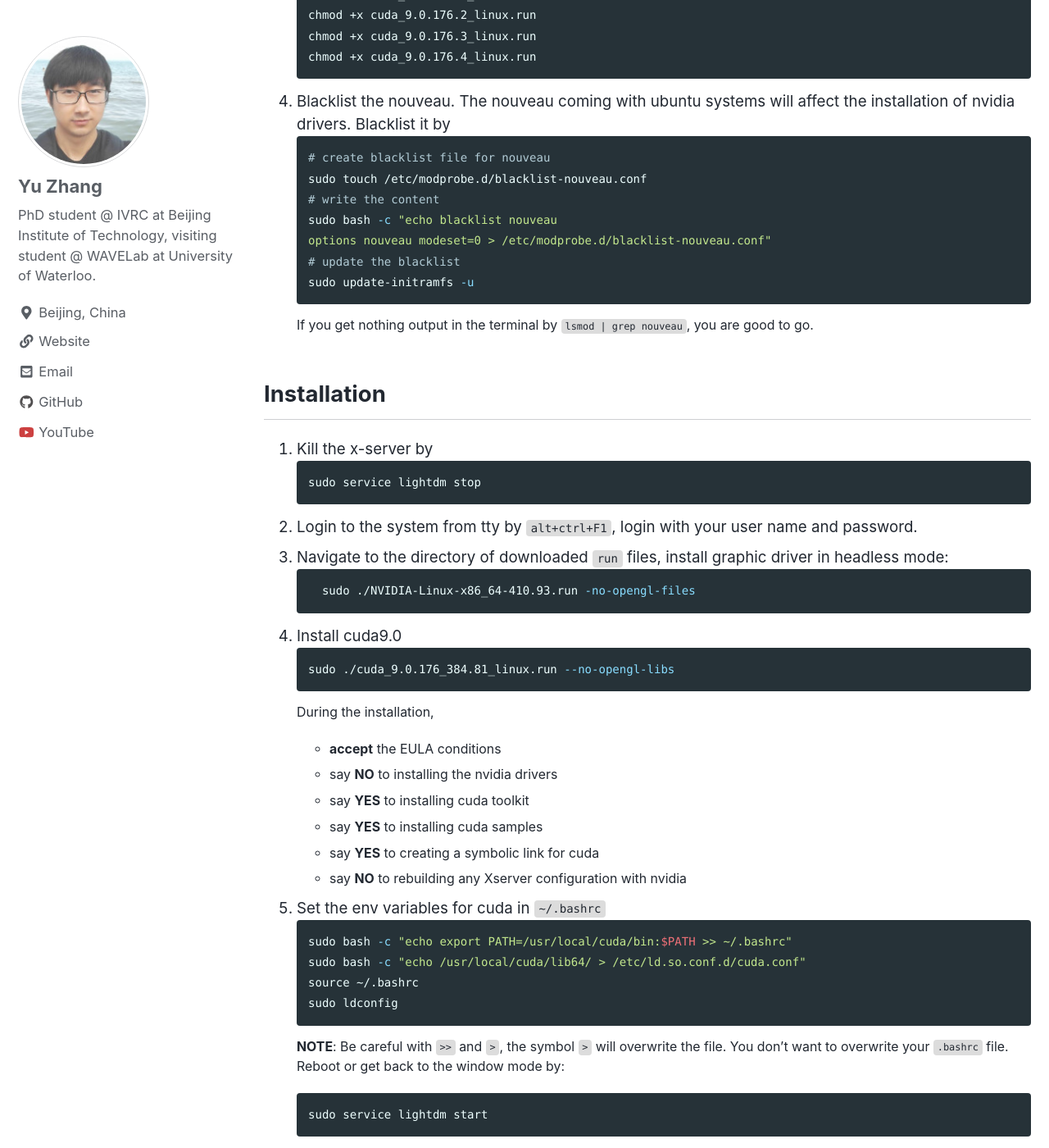
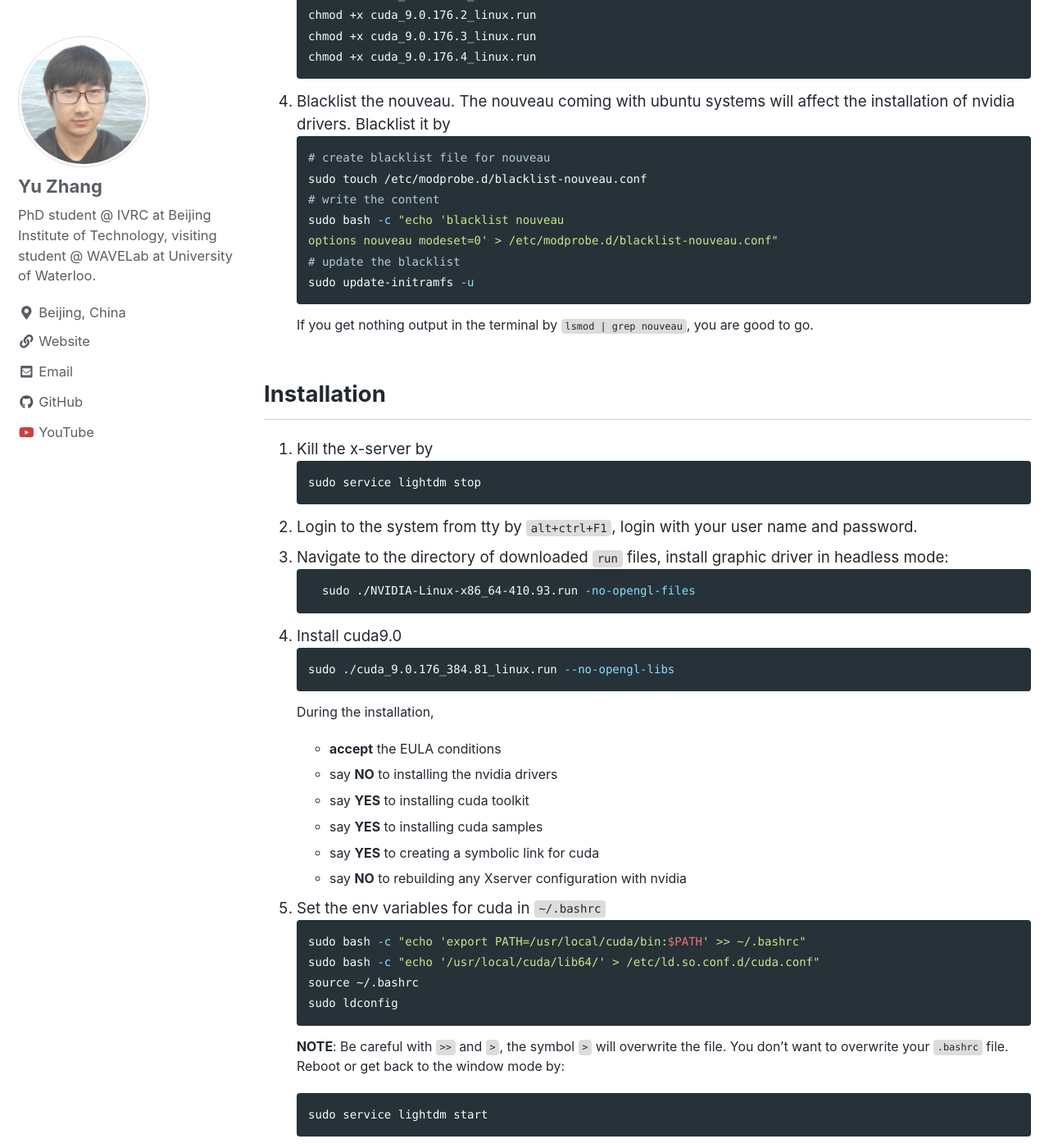
Before and after one commit to product-noob/my-blog, a Jekyll site: the page built from _posts/2019-01-06-nvidia-driver-and-cuda9-installation.md, in a window 1280 px wide and 1400 px high, scrolled down 1352 px. Shown: the whole window at 82% size. Built offline with Jekyll 4.4.1, drawn with Linux system fonts in a browser that asks for light colours; nearby versions of some CDN libraries.

Commit message:
fix typog

````diff
--- a/_posts/2019-01-06-nvidia-driver-and-cuda9-installation.md
+++ b/_posts/2019-01-06-nvidia-driver-and-cuda9-installation.md
@@ -44,8 +44,8 @@ chmod +x cuda_9.0.176.4_linux.run
 # create blacklist file for nouveau
 sudo touch /etc/modprobe.d/blacklist-nouveau.conf
 # write the content
-sudo bash -c "echo blacklist nouveau
-options nouveau modeset=0 > /etc/modprobe.d/blacklist-nouveau.conf"
+sudo bash -c "echo 'blacklist nouveau
+options nouveau modeset=0' > /etc/modprobe.d/blacklist-nouveau.conf"
 # update the blacklist
 sudo update-initramfs -u
 ```
@@ -75,8 +75,8 @@ During the installation,
 
 5. Set the env variables for cuda in `~/.bashrc`
 ```bash
-sudo bash -c "echo export PATH=/usr/local/cuda/bin:$PATH >> ~/.bashrc"
-sudo bash -c "echo /usr/local/cuda/lib64/ > /etc/ld.so.conf.d/cuda.conf"
+sudo bash -c "echo 'export PATH=/usr/local/cuda/bin:$PATH' >> ~/.bashrc"
+sudo bash -c "echo '/usr/local/cuda/lib64/' > /etc/ld.so.conf.d/cuda.conf"
 source ~/.bashrc
 sudo ldconfig
 ```
````
